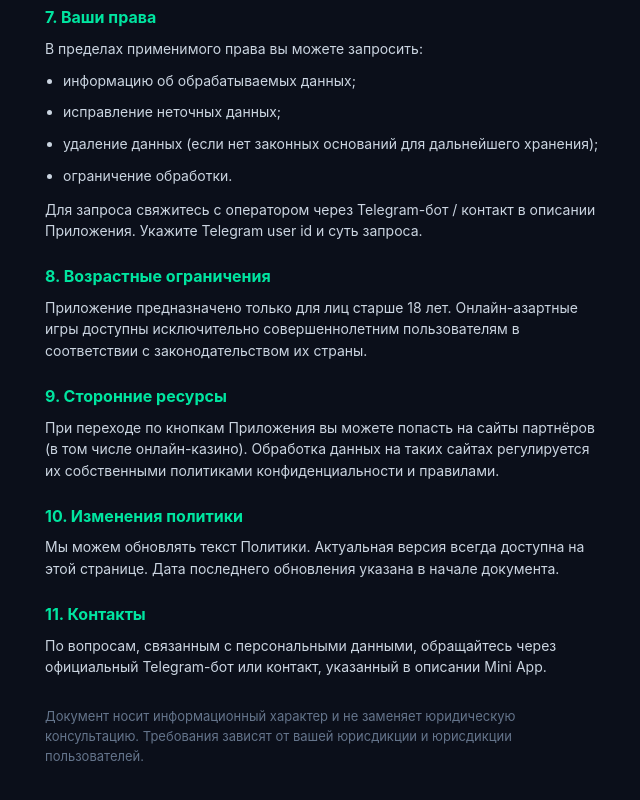
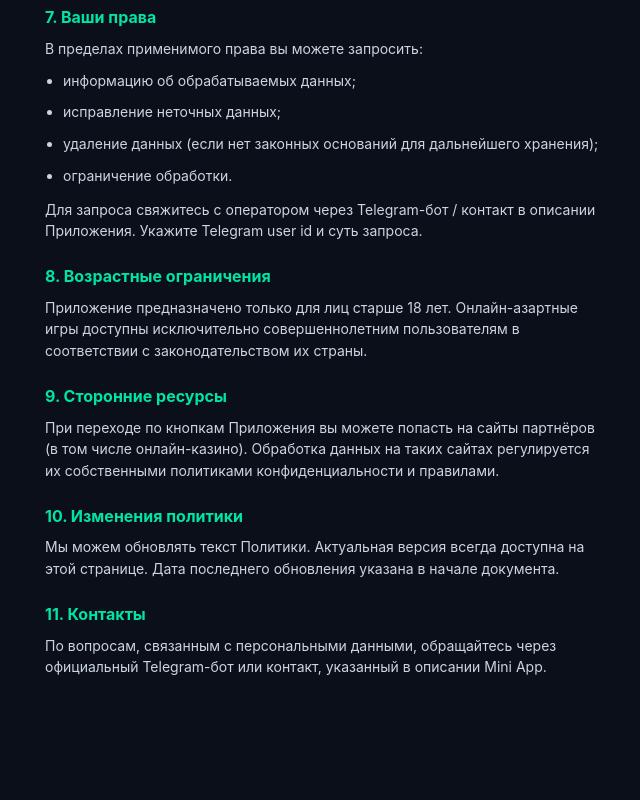
Before and after one commit to smert-s-games/mini-app, a plain HTML site: page privacy.html in a window 1280 px wide. Shown: the part 1636-2436 px from the top of the page, without its empty margins (315-955 px from the left). After the commit the page ends 2372 px from the top, so only its background shows below. Drawn offline with Linux system fonts and the light colour scheme.

Commit message:
Remove legal disclaimer from privacy policy

```diff
--- a/privacy.html
+++ b/privacy.html
@@ -159,11 +159,6 @@
             По вопросам, связанным с персональными данными, обращайтесь через
             официальный Telegram-бот или контакт, указанный в описании Mini App.
         </p>
-
-        <p style="margin-top: 28px; font-size: 13px; color: #64748b;">
-            Документ носит информационный характер и не заменяет юридическую консультацию.
-            Требования зависят от вашей юрисдикции и юрисдикции пользователей.
-        </p>
     </div>
 </body>
 </html>
```
